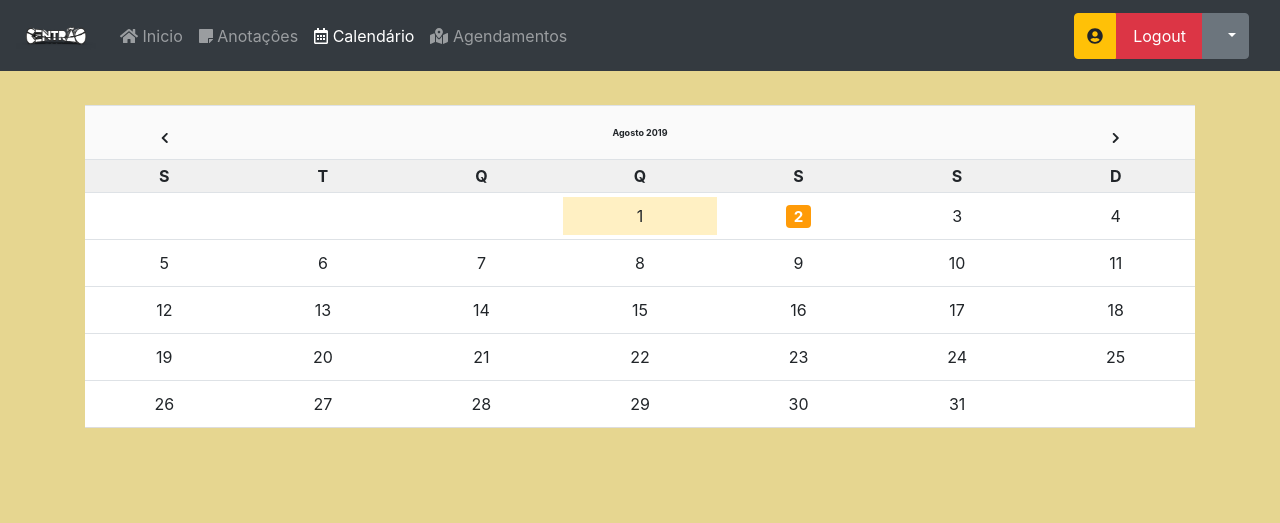
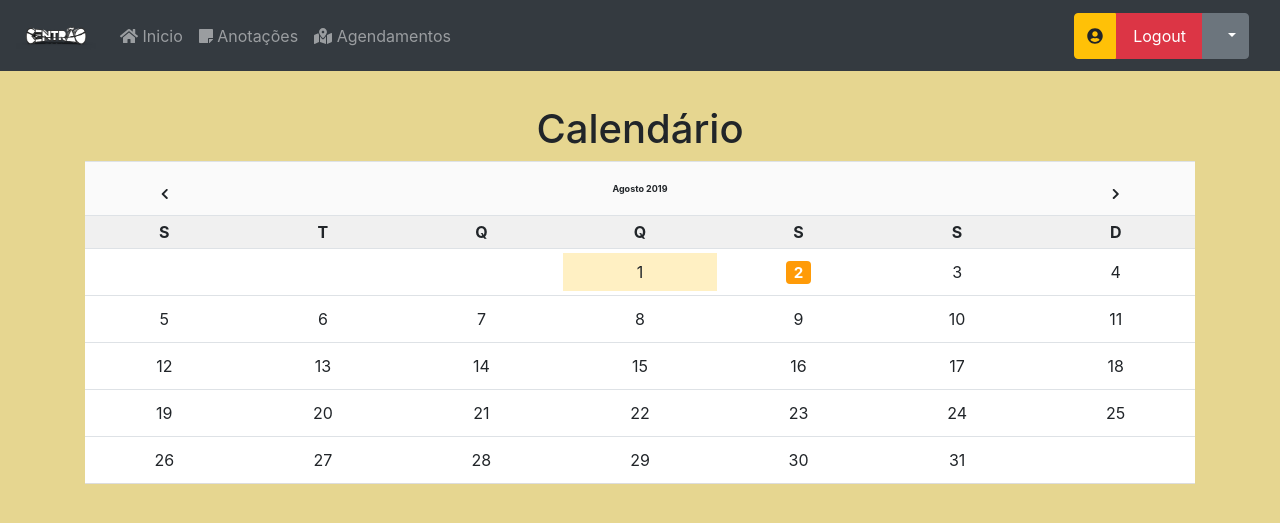
Before and after one commit to RedeFP/redefp, a PHP site: page /prp/calendar.php in a window 1280 px wide. Shown: the top 523 px of the page. Run offline with PHP 8.4, Linux system fonts and the light colour scheme; some libraries are stand-ins or nearby versions.

Commit message:
Calendar UX

```diff
--- /dev/null
+++ b/js/prpcalendar.js
@@ -0,0 +1,27 @@
+var eventData = [
+    {"date":"2019-08-01","badge":false,"title":"Example 1"},
+    {
+        "date":"2019-08-02",
+        "badge":true,
+        "title":"Tonight",
+        "body":"<p class=\"lead\">Party<\/p><p>Like it's 1999.<\/p>",
+        "footer":"At Paisley Park",
+        "classname":"purple-event",
+        modal: true
+    },
+];
+$(function(){
+    $("#myCalendar").zabuto_calendar({
+        language: "pt",
+        year: 2019,
+        nav_icon: {
+            prev: '<i class="fa fa-chevron-left fa-lg"></i>',
+            next: '<i class="fa fa-chevron-right fa-lg"></i>'
+        },
+        data: eventData
+        //ajax: {
+        //  url: "../gateway/getJSON.php?f=show_data&id=5",
+        //  modal: true
+        //}
+    });
+});
--- a/prp/calendar.php
+++ b/prp/calendar.php
@@ -4,41 +4,13 @@
         <meta charset="utf8">
         <?php require("../res/common/prphead.php"); ?>
         <script src="../js/prpcalendar.js"></script>
-        <script>
-            var eventData = [
-                {"date":"2019-08-01","badge":false,"title":"Example 1"},
-                {
-                    "date":"2019-08-02",
-                    "badge":true,
-                    "title":"Tonight",
-                    "body":"<p class=\"lead\">Party<\/p><p>Like it's 1999.<\/p>",
-                    "footer":"At Paisley Park",
-                    "classname":"purple-event",
-                    modal: true
-                },
-            ];
-            $(function(){
-                $("ul li:nth-child(3)").addClass("active");
-                $("#myCalendar").zabuto_calendar({
-                    language: "pt",
-                    year: 2019,
-                    nav_icon: {
-                        prev: '<i class="fa fa-chevron-left fa-lg"></i>',
-                        next: '<i class="fa fa-chevron-right fa-lg"></i>'
-                    },
-                    data: eventData
-                    //ajax: {
-                    //  url: "../gateway/getJSON.php?f=show_data&id=5",
-                    //  modal: true
-                    //}
-                });
-            });
-
-        </script>
     </head>
     <body>
         <?php include("../res/common/prp-nav.php"); ?>
         <main role="main" class="container" style="margin-top: 71px; padding-top: 10px;">
+            <center>
+                <h1>Calendário</h1>
+            </center>
             <div id="myCalendar"></div>
         </main>
         <?php require("../res/common/modal.php");?>
--- a/res/common/prp-nav.php
+++ b/res/common/prp-nav.php
@@ -14,9 +14,6 @@
                         <a class="nav-link" href="notes.php"><i class="fas fa-sticky-note"></i>&nbsp;Anotações</a>
                     </li>
                     <li class="nav-item">
-                        <a class="nav-link" href="calendar.php"><i class="far fa-calendar-alt"></i>&nbsp;Calendário</a>
-                    </li>
-                    <li class="nav-item">
                         <a class="nav-link" href="../reservations/"><i class="fas fa-map-marked-alt"></i>&nbsp;Agendamentos</a>
                     </li>
                 </ul>
@@ -30,7 +27,8 @@
                         &nbsp;
                         </button>
                         <div class="dropdown-menu dropdown-menu-right" aria-labelledby="btnGroupDrop1">
-                            <a class="dropdown-item" href="<?php echo URL;?>nsa"><i class='fas fa-school fa-lg'></i>&nbsp;Modo Secretária</a>
+                            <a class="dropdown-item" href="<?php echo URL;?>nsa"><i class='fas fa-school'></i>&nbsp;Modo Secretária</a>
+                            <a class="dropdown-item" href="calendar.php"><i class="far fa-calendar-alt"></i>&nbsp;Calendário</a>
                         </div>
                     </div>
                 </div>
```
